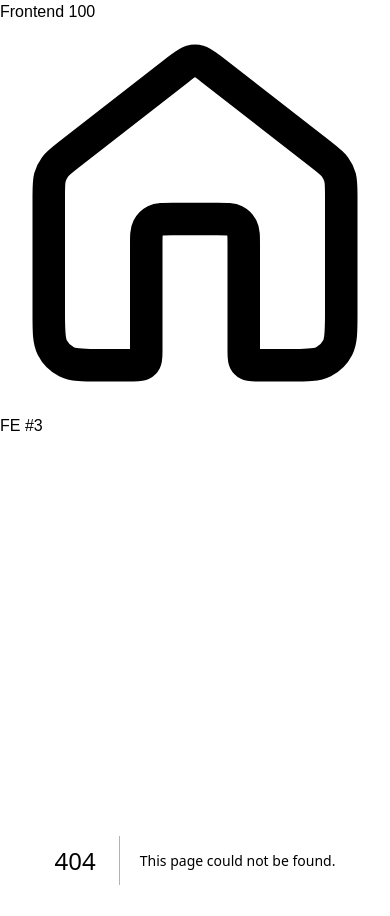
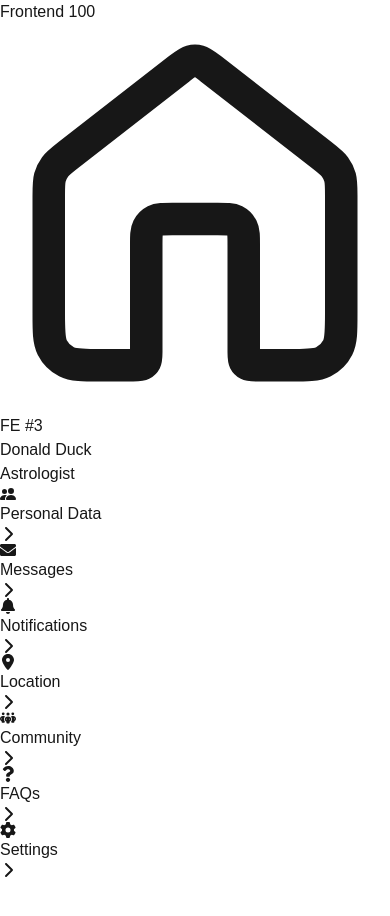
Before and after one commit to dylewskii/100-frontend-components, a Next.js app: page /3 in a window 390 px wide. Before the commit this address had no page. Shown: the top 916 px of the page. After the commit the page ends 878 px from the top, so only its background shows below. Built offline with nearby package versions, Linux system fonts and the light colour scheme.

Commit message:
feat: add component 3 - mobile app nav

```diff
--- /dev/null
+++ b/src/app/3/page.tsx
@@ -0,0 +1,64 @@
+import { FaChevronRight } from "react-icons/fa6";
+import { BsFillPeopleFill } from "react-icons/bs";
+import { FaEnvelope } from "react-icons/fa";
+import { FaBell } from "react-icons/fa";
+import { FaLocationDot } from "react-icons/fa6";
+import { FaPeopleGroup } from "react-icons/fa6";
+import { FaQuestion } from "react-icons/fa";
+import { FaGear } from "react-icons/fa6";
+
+const menuData = [
+  { name: "Personal Data", icon: <BsFillPeopleFill /> },
+  { name: "Messages", icon: <FaEnvelope /> },
+  { name: "Notifications", icon: <FaBell /> },
+  { name: "Location", icon: <FaLocationDot /> },
+  { name: "Community", icon: <FaPeopleGroup /> },
+];
+
+const optionsData = [
+  { name: "FAQs", icon: <FaQuestion /> },
+  { name: "Settings", icon: <FaGear /> },
+];
+
+export default function Page() {
+  return (
+    <section className="">
+      <div className="flex gap-4">
+        <div className="p-2 w-10 border-pink-200 border-2 rounded-lg"></div>
+        <div>
+          <p className="font-bold">Donald Duck</p>
+          <p className="tracking-wider">Astrologist</p>
+        </div>
+      </div>
+
+      <div className="border-[1px] border-gray-400 white my-4"></div>
+
+      {menuData.map((item) => {
+        return (
+          <div className="flex justify-between items-center py-2">
+            <div className="flex items-center gap-2">
+              {item.icon}
+              {item.name}
+            </div>
+
+            <FaChevronRight />
+          </div>
+        );
+      })}
+
+      <div className="border-[1px] border-gray-400 white my-4"></div>
+
+      {optionsData.map((item) => {
+        return (
+          <div className="flex justify-between items-center py-2">
+            <div className="flex items-center gap-2">
+              {item.icon}
+              {item.name}
+            </div>
+            <FaChevronRight />
+          </div>
+        );
+      })}
+    </section>
+  );
+}
```
